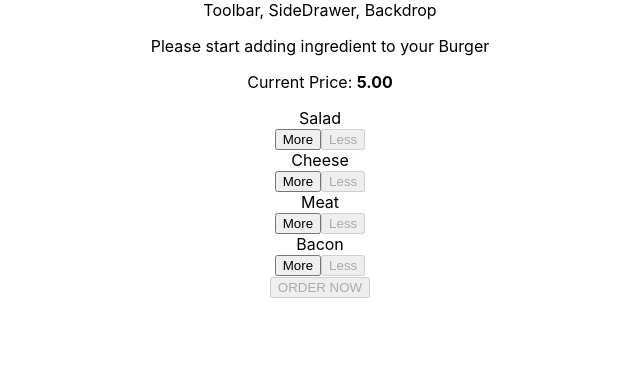
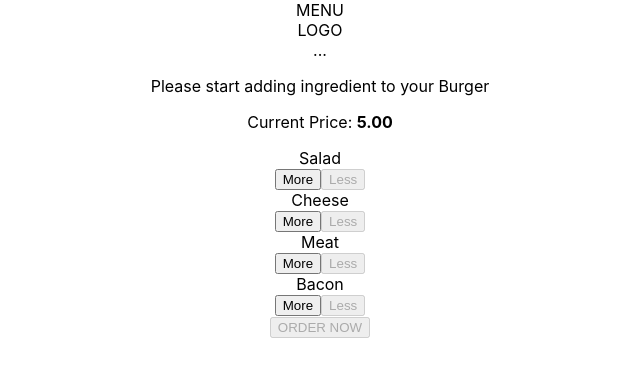
Before and after one commit to kamalyadav11/Burger-King, a React app: page / in a window 1280 px wide. Shown: the top 376 px of the page, without its empty margins (320-960 px from the left). Built offline with nearby package versions, Linux system fonts and the light colour scheme.

Commit message:
added toolbar to layout

```diff
--- a/src/components/Layout/Layout.js
+++ b/src/components/Layout/Layout.js
@@ -1,11 +1,13 @@
 import React from "react";
 
 import classes from "./Layout.css";
+import Toolbar from "../Navigation/ToolBar/ToolBar";
 
 const Layout = props => {
   return (
     <React.Fragment>
-      <div>Toolbar, SideDrawer, Backdrop</div>
+      {/* <div>Toolbar, SideDrawer, Backdrop</div> */}
+      <Toolbar />
       <main className={classes.Content}>{props.children}</main>
     </React.Fragment>
   );
```
